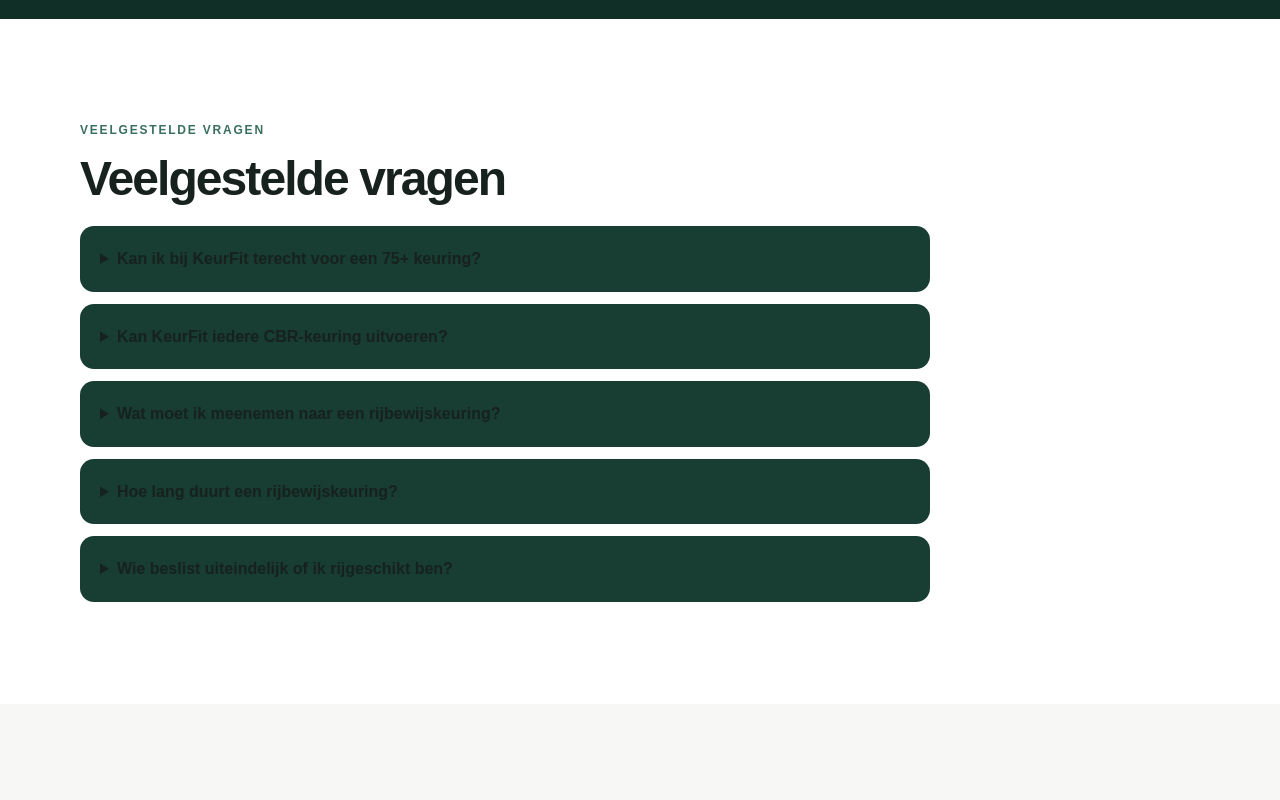
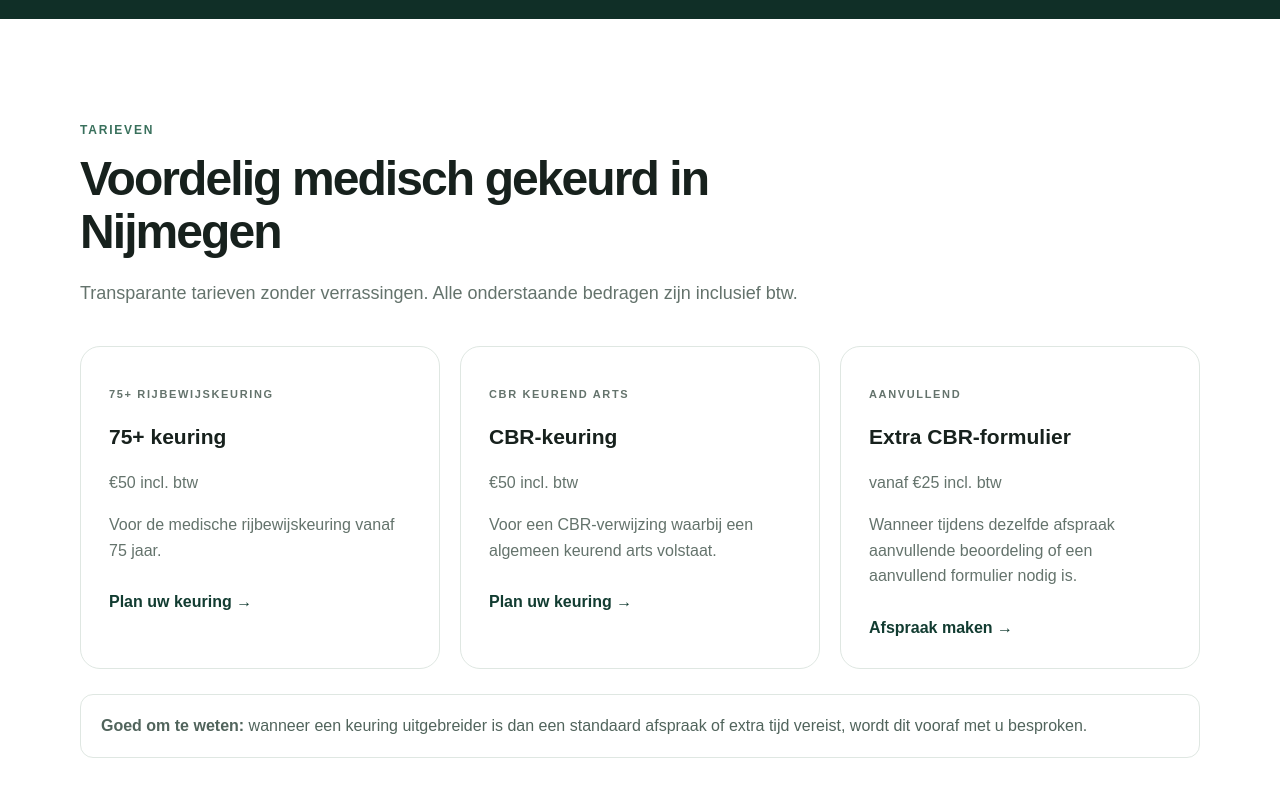
Before and after one commit to AestheFitNL/KeurFit, a Next.js app: page / in a window 1280 px wide. Shown: the part 3740-4540 px from the top of the page. Built offline with nearby package versions, Linux system fonts and the light colour scheme.

Commit message:
Update page.js

```diff
--- a/app/page.js
+++ b/app/page.js
@@ -291,6 +291,84 @@ export default function Home() {
         </div>
       </section>
 
+              <section className="section">
+  <div className="container">
+    <p className="eyebrow">TARIEVEN</p>
+
+    <h2 className="sectionTitle">
+      Voordelig medisch gekeurd in Nijmegen
+    </h2>
+
+    <p className="intro">
+      Transparante tarieven zonder verrassingen. Alle onderstaande bedragen zijn
+      inclusief btw.
+    </p>
+
+    <div className="cards">
+      <article className="card priceCard">
+        <p className="smallTitle">75+ RIJBEWIJSKEURING</p>
+        <h3>75+ keuring</h3>
+
+        <p className="price">
+          €50
+          <span> incl. btw</span>
+        </p>
+
+        <p>
+          Voor de medische rijbewijskeuring vanaf 75 jaar.
+        </p>
+
+        <a href="#afspraak">
+          Plan uw keuring →
+        </a>
+      </article>
+
+      <article className="card priceCard featuredPrice">
+        <p className="smallTitle">CBR KEUREND ARTS</p>
+        <h3>CBR-keuring</h3>
+
+        <p className="price">
+          €50
+          <span> incl. btw</span>
+        </p>
+
+        <p>
+          Voor een CBR-verwijzing waarbij een algemeen keurend arts volstaat.
+        </p>
+
+        <a href="#afspraak">
+          Plan uw keuring →
+        </a>
+      </article>
+
+      <article className="card priceCard">
+        <p className="smallTitle">AANVULLEND</p>
+        <h3>Extra CBR-formulier</h3>
+
+        <p className="price">
+          vanaf €25
+          <span> incl. btw</span>
+        </p>
+
+        <p>
+          Wanneer tijdens dezelfde afspraak aanvullende beoordeling of een
+          aanvullend formulier nodig is.
+        </p>
+
+        <a href="#afspraak">
+          Afspraak maken →
+        </a>
+      </article>
+    </div>
+
+    <div className="notice">
+      <strong>Goed om te weten:</strong> wanneer een keuring uitgebreider is
+      dan een standaard afspraak of extra tijd vereist, wordt dit vooraf met u
+      besproken.
+    </div>
+  </div>
+</section>
+
       <section id="faq" className="section">
         <div className="container">
           <p className="eyebrow">VEELGESTELDE VRAGEN</p>
```
